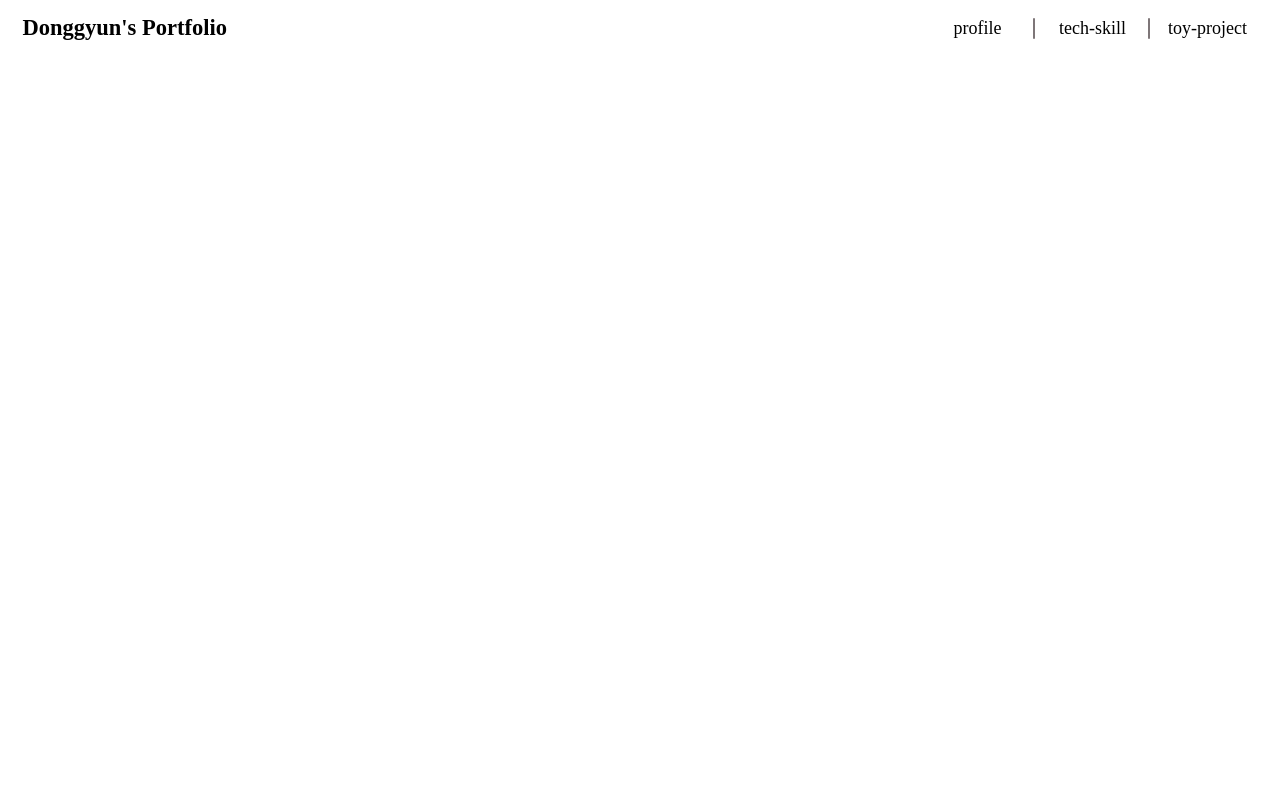
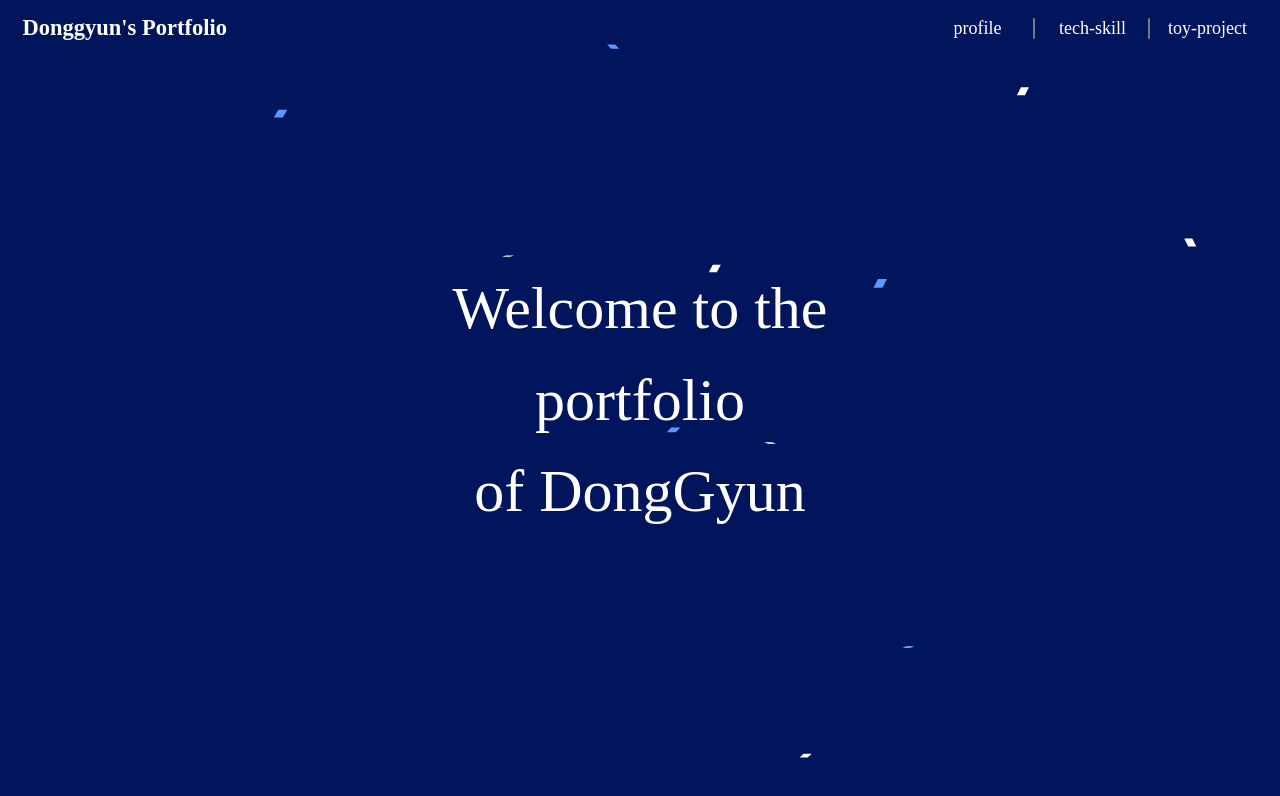
Before and after one commit to seadonggyun4/NewPortfolio, a Next.js app: page / in a window 1280 px wide. Shown: the top 796 px of the page. Built offline with nearby package versions, Linux system fonts and the light colour scheme.

Commit message:
#2, TitleSection 컴포넌트 퍼블리싱 및 Particle효과 개발중

```diff
--- a/src/app/page.tsx
+++ b/src/app/page.tsx
@@ -1,12 +1,14 @@
 // layout Components
 import Header from "@/layout/Header"
 import Footer from "@/layout/Footer"
+import TitleSection from "@/layout/TitleSection"
 
 export default function Home() {
   return (
       <>
         <Header />
         <main >
+            <TitleSection />
         </main>
         <Footer />
       </>
--- /dev/null
+++ b/src/layout/TitleSection.tsx
@@ -0,0 +1,97 @@
+"use client";
+import module from '@/layout/titlesection.module.css'
+import {useEffect} from "react";
+import { getRandom } from "@/utils/utils";
+import Particle from "@/plugin/particle";
+
+
+// Particle Style 전역변수
+const particleStyle: Record<string, any> = {
+    'amount': 3,
+    'vx' : 2,
+    'vy' : 4,
+    'size' : 10,
+};
+
+const setParticle = (canvas:HTMLCanvasElement) => {
+    // 캔버스 세팅
+    window.requestAnimationFrame = window.requestAnimationFrame || window.mozRequestAnimationFrame || window.webkitRequestAnimationFrame;
+    canvas.width = window.innerWidth
+    canvas.height = window.innerHeight;
+
+    // ctx세팅
+    let ctx = canvas.getContext("2d") as CanvasRenderingContext2D;
+    ctx.globalCompositeOperation = "source-over";
+
+    // particles 변수 생성
+    let particles:Array<Object> = [];
+    let pIndex:number = 0;
+    let x:number, y:number, frameId:number;
+
+
+    function drawParticle(){
+        ctx.clearRect(0,0, canvas.width, canvas.height);
+
+        if(frameId % (11-particleStyle.amount) == 0){
+                const x = canvas.width*Math.random()+canvas.width/2*Math.random();
+
+                // 파티클 생성
+               const [setAParticle, setAId]  = new Particle(
+                    x,
+                    -1 * getRandom(particleStyle.vx - 2, particleStyle.vx),
+                    getRandom(particleStyle.vy - 2, particleStyle.vy),
+                    particleStyle.size,
+                    canvas,
+                    particles,
+                    pIndex
+                );
+
+                particles = setAParticle
+                pIndex = setAId
+        }
+
+        for(var i in particles){
+            particles[i].draw(ctx, particles);
+        }
+        frameId = requestAnimationFrame(drawParticle);
+        if(frameId % 2 == 0) { return; }
+    }
+    drawParticle();
+
+
+    window.addEventListener("resize", function(){
+        canvas.width = window.innerWidth;
+        canvas.height = window.innerHeight;
+        x = canvas.width / 2;
+        y = canvas.height / 2;
+    });
+}
+
+
+
+export default function Home() {
+    useEffect(() => {
+        const canvas = document.querySelector("#titleCanvas canvas") as HTMLCanvasElement;
+        setParticle(canvas!)
+    }, [])
+
+
+  return (
+      <section className={module.titleSection}>
+          <div className={module.title}>
+              <div>
+                  <span >Welcome</span> <span >to</span> <span>the</span>
+              </div>
+              <div>
+                  <span >portfolio</span>
+              </div>
+              <div>
+                  <span >of</span> <span>DongGyun</span>
+              </div>
+          </div>
+          <div id="titleCanvas" className={module.titleCanvas}>
+              <canvas></canvas>
+          </div>
+      </section>
+  );
+}
--- a/src/layout/header.module.css
+++ b/src/layout/header.module.css
@@ -9,11 +9,16 @@
     width: 100%;
     background-color: transparent;
     font-family: 'Satisfy', cursive;
+    z-index: 1000;
 }
 
 .title{
     font-size: 1.5rem;
     font-weight: bold;
+}
+
+.title a{
+    color: #ffff;
 }
 
 .menuList{
@@ -58,3 +63,7 @@
 .menuList li:hover:before{
     width: 100%;
 }
+
+.menuList li a{
+    color: #ffff;
+}
--- /dev/null
+++ b/src/layout/titlesection.module.css
@@ -0,0 +1,37 @@
+.titleSection{
+    position: relative;
+    display: flex;
+    justify-content: center;
+    align-items: center;
+    width: 100%;
+    height: 100vh;
+    background-color: var(--secondary);
+}
+
+.title{
+    display: flex;
+    flex-direction: column;
+    justify-content: center;
+    align-items: center;
+    row-gap: 1.5rem;
+    width: 100%;
+    font-size: 4rem;
+    color: #ffff;
+    font-family: 'Prata', serif;
+    z-index: 10;
+}
+
+.title div{
+    display: flex;
+    justify-content: center;
+    align-items: center;
+    column-gap: 1rem;
+}
+
+.titleCanvas{
+    position: absolute;
+    top: 0;
+    left: 0;
+    width: 100%;
+    height: 100%;
+}
--- /dev/null
+++ b/src/plugin/particle.ts
@@ -0,0 +1,67 @@
+import {getRandom} from "@/utils/utils";
+
+//Particle
+type ParticleType = {
+    x: number;
+    y: number;
+    vx: number;
+    vy: number;
+    color: string;
+    id: number;
+    life: number;
+    maxlife: number;
+    degree: number;
+    size: number;
+    draw: () => void;
+};
+
+// Particle 객체 생성
+const Particle = function(this: ParticleType, x: number, vx: number, vy: number, size: number, canvas:HTMLCanvasElement, particles:Array<Object>, pIndex:number) {
+    this.x = x;
+    this.y = -canvas.height / 2;
+    this.vx = vx;
+    this.vy = vy;
+
+    if(pIndex%2 === 0){
+        this.color = '#5e96ff'; // Ensure that color is of type string
+    }
+
+    if(pIndex%2 !== 0){
+        this.color = '#fff'; // Ensure that color is of type string
+    }
+
+    particles[pIndex] = this;
+    this.id = pIndex;
+    pIndex++;
+    this.life = 0;
+    this.maxlife = 600;
+    this.degree = getRandom(0, 360);
+    this.size = Math.floor(getRandom(size * 0.8, size));
+    return [particles, pIndex];
+}
+
+// Particle을 그리기 위한 draw매서드
+Particle.prototype.draw = function(ctx:CanvasRenderingContext2D, particles:Array<Object>){
+    this.degree += 1;
+    this.vx *= 0.99;//
+    this.vy *= 0.999;//
+    this.x += this.vx+Math.cos(this.degree*Math.PI/180);
+    this.y += this.vy;
+    this.width = this.size;
+    this.height = Math.cos(this.degree*Math.PI/45)*this.size;
+    ctx.fillStyle = this.color;
+    ctx.beginPath();
+    ctx.moveTo(this.x+this.x/2, this.y+this.y/2);
+    ctx.lineTo(this.x+this.x/2+this.width/2, this.y+this.y/2+this.height);
+    ctx.lineTo(this.x+this.x/2+this.width+this.width/2, this.y+this.y/2+this.height);
+    ctx.lineTo(this.x+this.x/2+this.width, this.y+this.y/2);
+    ctx.closePath();
+    ctx.fill();
+    this.life++;
+    if(this.life >= this.maxlife){
+        delete particles[this.id];
+    }
+    return particles
+}
+
+export default Particle
--- /dev/null
+++ b/src/utils/utils.ts
@@ -0,0 +1,4 @@
+ // 랜덤값을 만들어주는 함수
+ export const getRandom = (min:number, max:number) => {
+    return Math.random() * (max - min) + min;
+}
```
